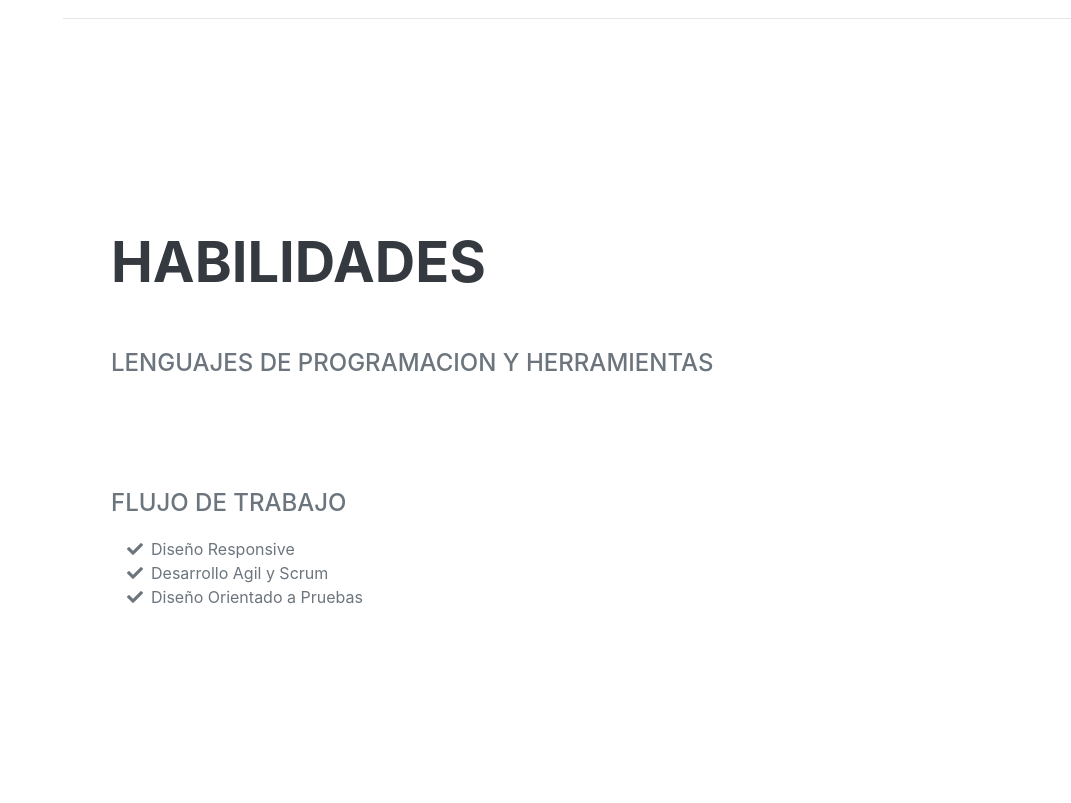
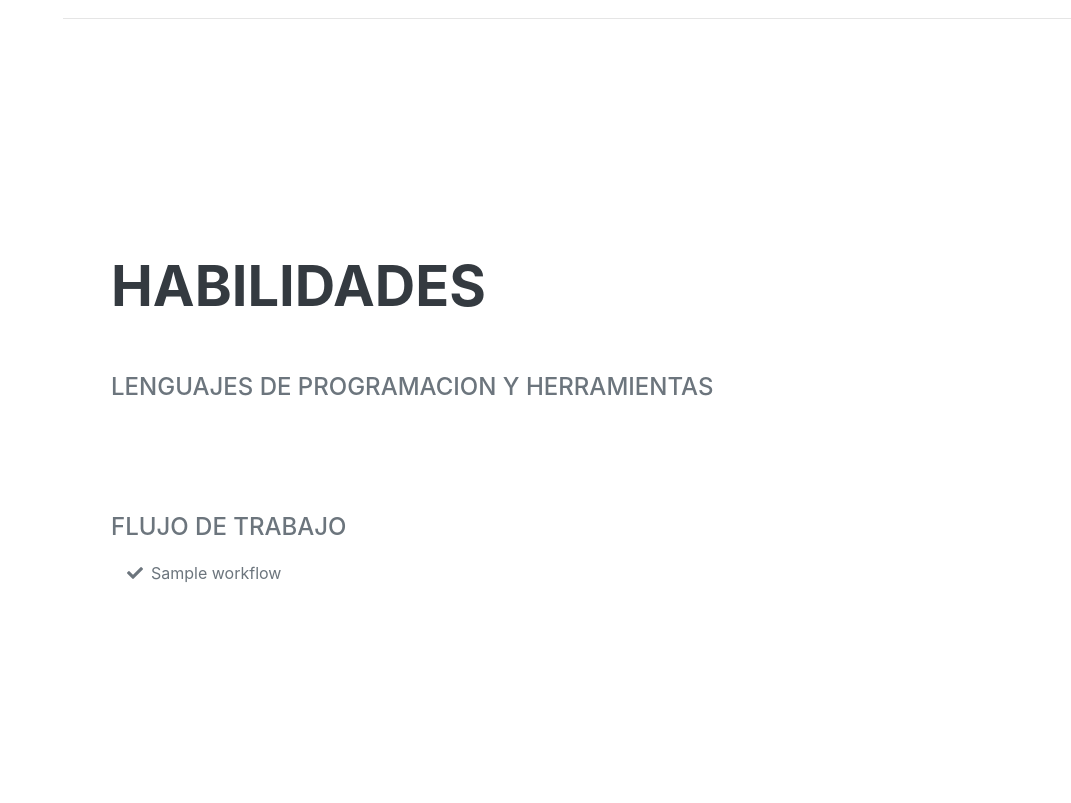
Before and after one commit to dayandavid/DjangoResume, a Django app: template DjangoTestingApp/templates/DjangoTestingApp/index.html in a window 1280 px wide. Shown: the part 2384-3187 px from the top of the page, without its empty margins (209-1280 px from the left). Run offline with Django 3.2, Linux system fonts and the light colour scheme; the template is opened without the code that fills it: most values are stand-ins (such as "Sample title", 1, 10 or a date in 2020); some libraries are stand-ins or nearby versions.

Commit message:
Adding the workflow to the frontend.

```diff
--- a/DjangoTestingApp/templates/DjangoTestingApp/index.html
+++ b/DjangoTestingApp/templates/DjangoTestingApp/index.html
@@ -104,18 +104,12 @@
                 </ul>
                 <div class="subheading mb-3">Flujo de Trabajo</div>
                 <ul class="fa-ul mb-0">
-                    <li>
-                        <span class="fa-li"><i class="fas fa-check"></i></span>
-                        Diseño Responsive
-                    </li>
-                    <li>
-                        <span class="fa-li"><i class="fas fa-check"></i></span>
-                        Desarrollo Agil y Scrum
-                    </li>
-                    <li>
-                        <span class="fa-li"><i class="fas fa-check"></i></span>
-                        Diseño Orientado a Pruebas
-                    </li>
+                    {% for workflow in workflows %}
+                        <li>
+                            <span class="fa-li"><i class="fas fa-check"></i></span>
+                            {{workflow.workflow_name}}
+                        </li>
+                    {% endfor %}
                 </ul>
             </div>
         </section>
```
